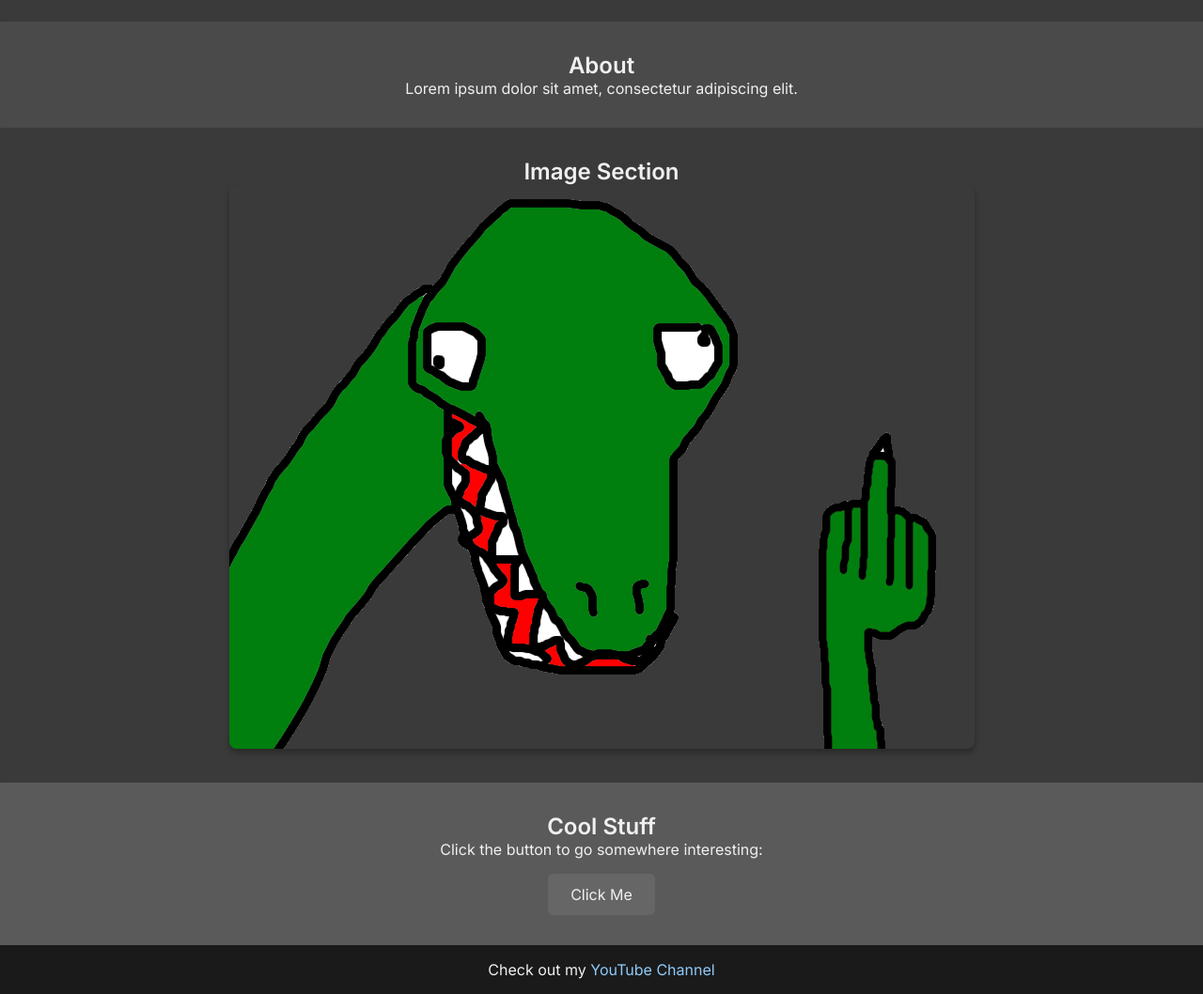
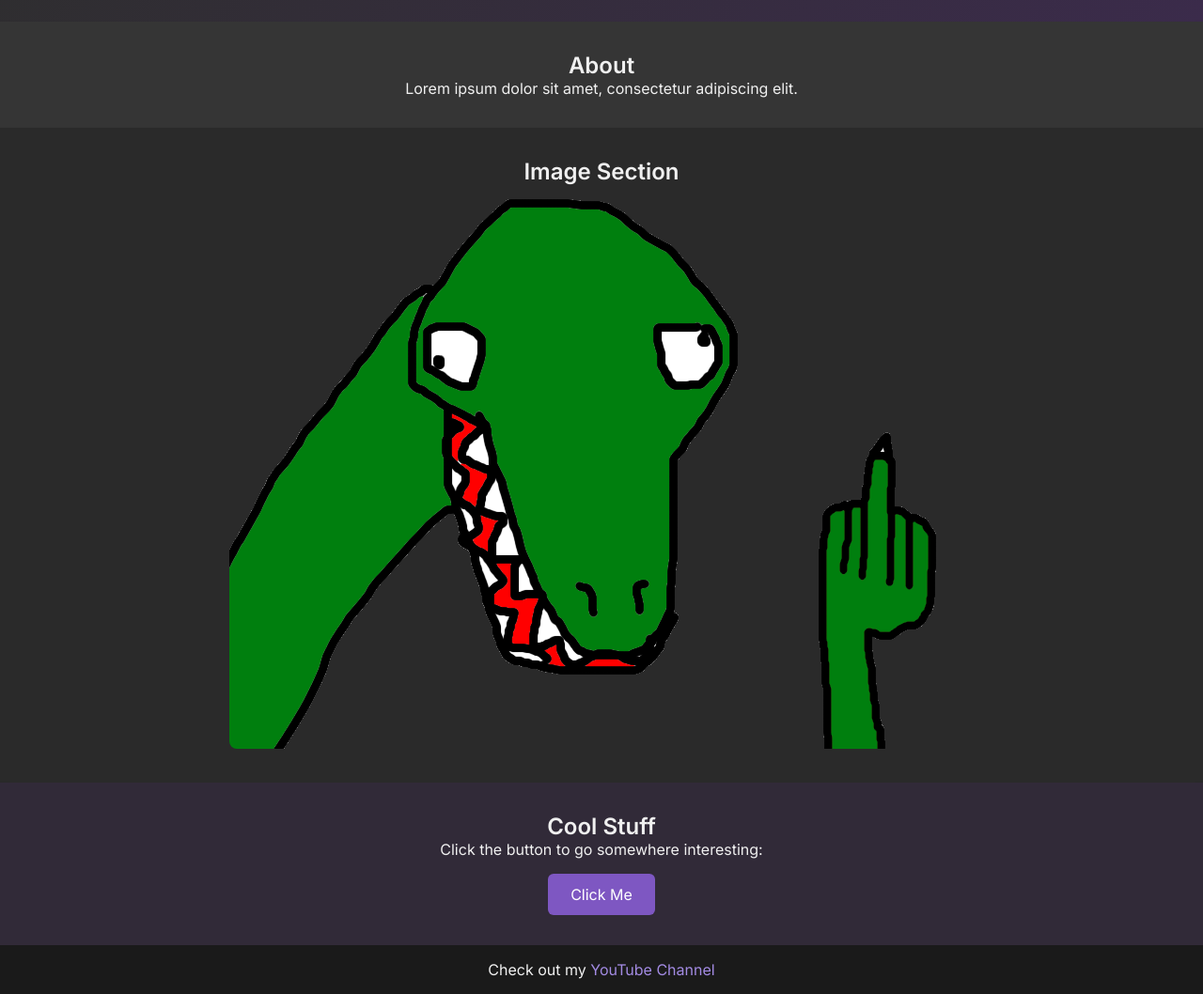
Before and after one commit to InfernoBolt1/InfernoBolt1_Website, a plain HTML site: page index.html in a window 1280 px wide. Shown: the part 100-1158 px from the top of the page at 94% size. Drawn offline with Linux system fonts and the light colour scheme.

Commit message:
Update style.css

```diff
--- a/style.css
+++ b/style.css
@@ -8,8 +8,8 @@
 html, body {
   height: 100%;
   font-family: 'Inter', sans-serif;
-  background-color: #2a2a2a;  /* Darker background */
-  color: #f0f0f0;  /* Light text for contrast */
+  background-color: #1f1f1f;
+  color: #f0f0f0;
 }
 
 /* Sticky footer container */
@@ -27,59 +27,71 @@ html, body {
 header, section {
   padding: 2rem;
   text-align: center;
-  background-color: #3a3a3a;  /* Dark grey sections */
-  box-shadow: 0 4px 6px rgba(0,0,0,0.2);  /* Slight shadow for depth */
+  background-color: #2c2c2c;
+  box-shadow: 0 4px 6px rgba(0,0,0,0.2);
+  transition: background-color 0.3s ease;
 }
 
+/* Gradient header */
 header {
-  color: #ffffff;  /* Light text for header */
+  background: linear-gradient(135deg, #2e2e2e, #3b2b4b); /* subtle gradient with dark purple */
+  color: #e0d7f8;
 }
 
+/* About section */
 .about {
-  background-color: #4a4a4a;  /* Slightly darker grey for the about section */
+  background-color: #353535;
 }
 
+/* Image section */
+.image-section {
+  background-color: #2a2a2a;
+}
 .image-section img {
   max-width: 90%;
   height: auto;
   border-radius: 8px;
-  box-shadow: 0 4px 6px rgba(0,0,0,0.3);
+  box-shadow: none; /* removed the image border */
 }
 
+/* Button section */
 .button-section {
-  background-color: #5a5a5a;  /* Darker button section */
+  background-color: #312a38;
 }
 
 .cta-button {
   display: inline-block;
   margin-top: 1rem;
   padding: 0.75rem 1.5rem;
-  background-color: #666666;  /* Dark grey button */
-  color: #f0f0f0;  /* Light text */
+  background-color: #7e57c2; /* dark purple accent */
+  color: #fff;
   text-decoration: none;
   border-radius: 6px;
-  transition: background-color 0.3s ease;
+  transition: background-color 0.3s ease, transform 0.2s ease;
 }
 
 .cta-button:hover {
-  background-color: #555555;  /* Slightly darker on hover */
+  background-color: #6a45b1;
+  transform: scale(1.05);
 }
 
 /* Footer */
 footer {
-  background-color: #1a1a1a;  /* Even darker footer */
-  color: #f0f0f0;  /* Light text */
+  background-color: #1a1a1a;
+  color: #f0f0f0;
   text-align: center;
   padding: 1rem;
 }
 
 footer a {
-  color: #90caf9;  /* Slightly blue text for links */
+  color: #a38be3;  /* purple-ish footer link */
   text-decoration: none;
+  transition: color 0.3s ease;
 }
 
 footer a:hover {
   text-decoration: underline;
+  color: #c7b6f7;
 }
 
 /* Responsive tweaks */
```
